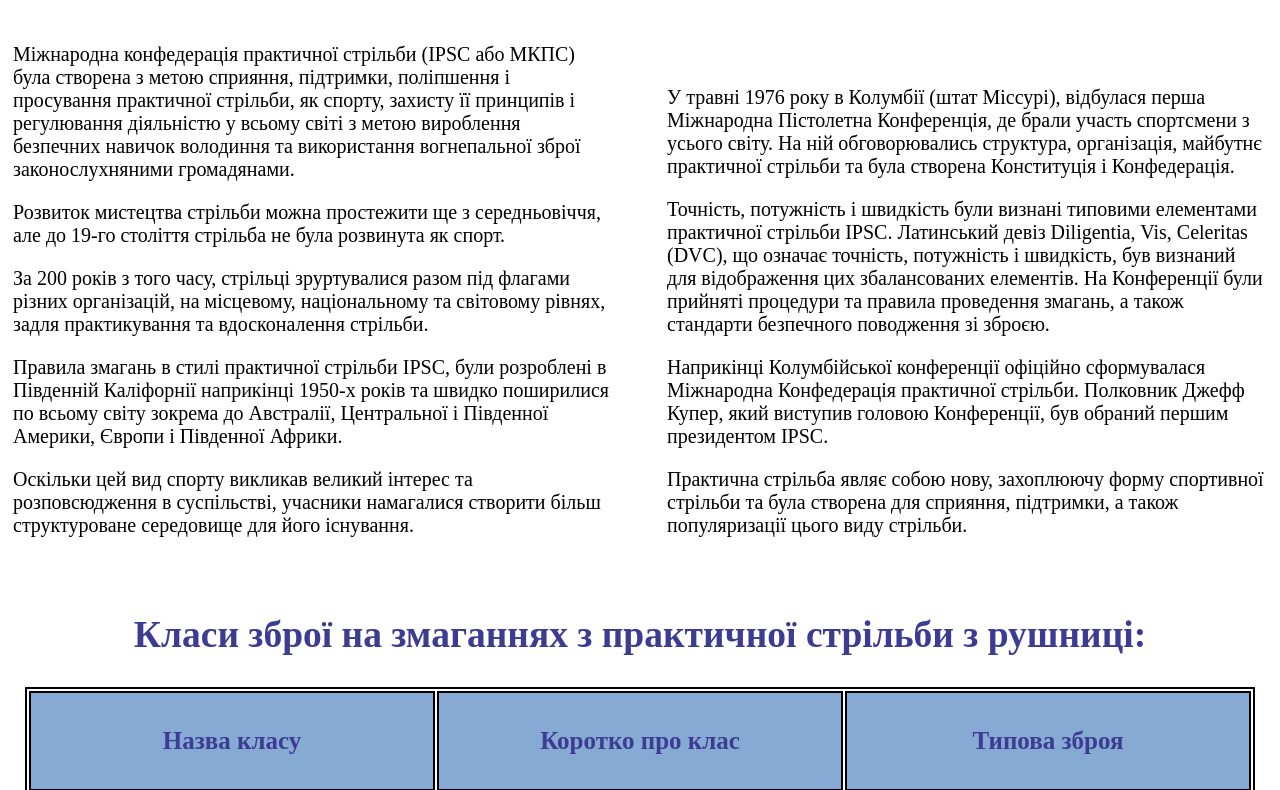
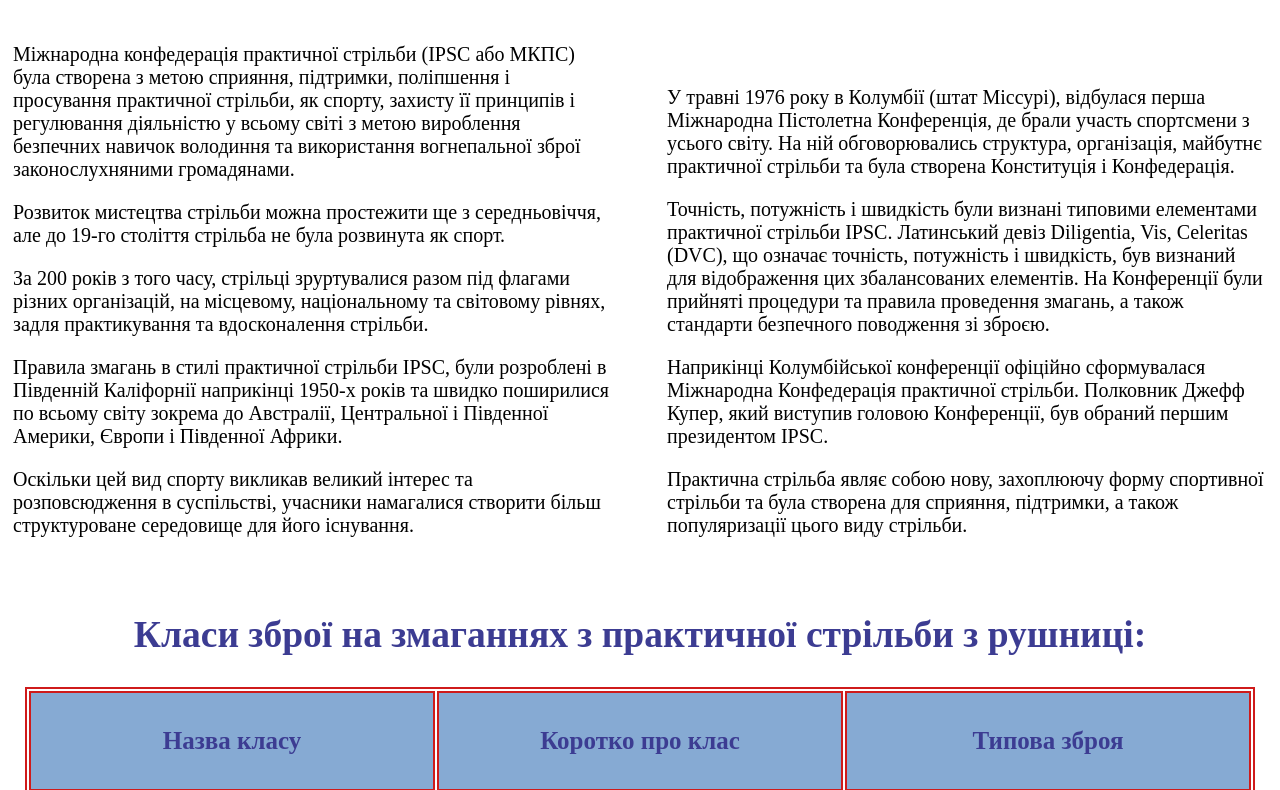
Before and after one commit to DDas110/DZ_Less3, a plain HTML site: page index.html in a window 1280 px wide. Shown: the part 111-901 px from the top of the page. Drawn offline with Linux system fonts and the light colour scheme.

Commit message:
change table border color

```diff
--- a/index.html
+++ b/index.html
@@ -5,7 +5,7 @@
     <title>Less2</title>
     <style>
         table, td, tr, th {
-            border: 2px solid black;
+            border: 2px solid rgb(207, 27, 27);
             margin:auto
         }
         td, tr {
```
